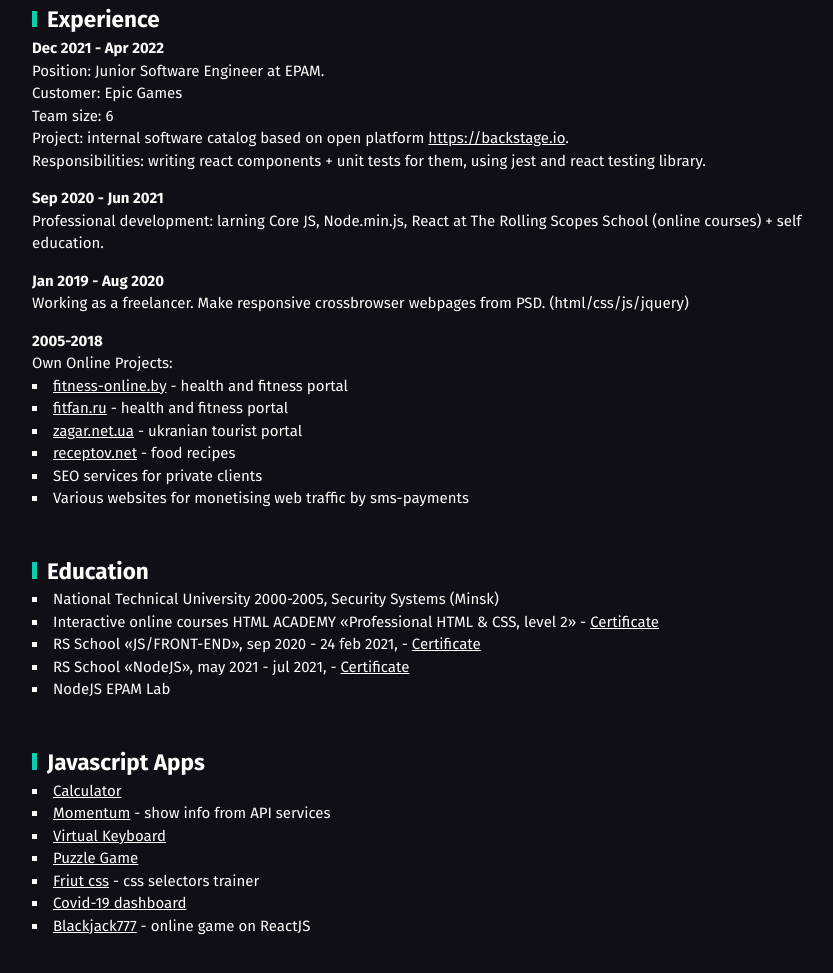
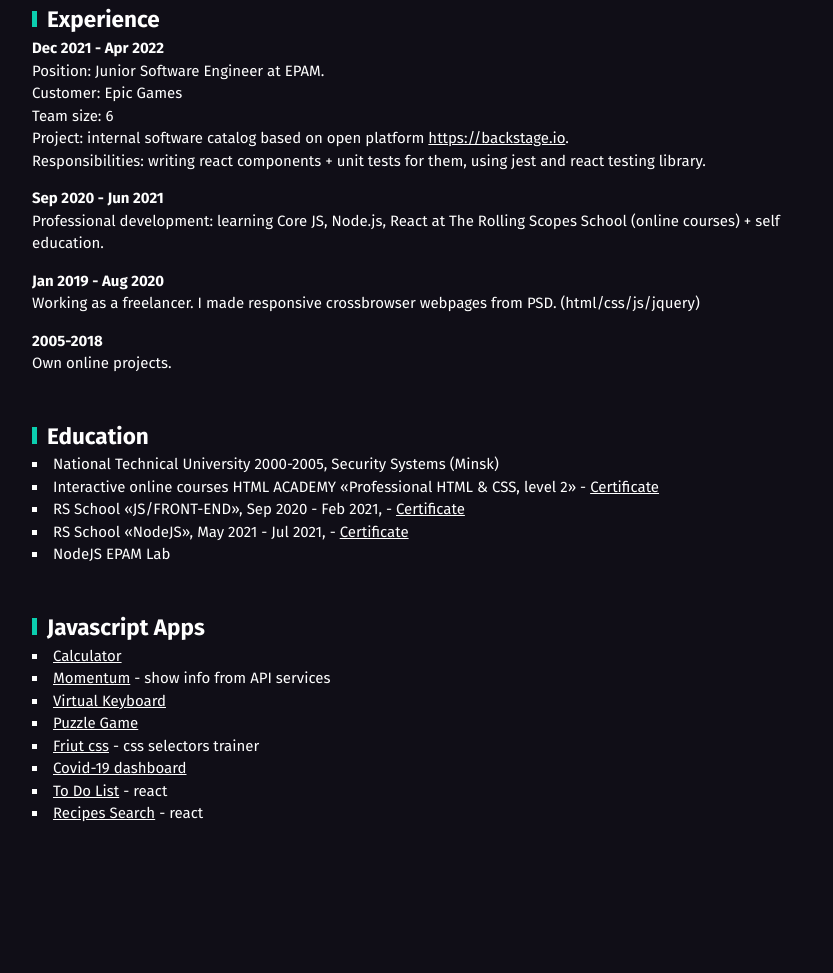
Before and after one commit to Helias17/cv, a plain HTML site: page index.html in a window 1280 px wide. Shown: the part 863-1836 px from the top of the page, without its empty margins (222-1055 px from the left). Drawn offline with Linux system fonts and the light colour scheme.

Commit message:
fix: edit content

```diff
--- a/index.html
+++ b/index.html
@@ -18,7 +18,7 @@
           <img src="img/foto.jpg" width="1623" height="1623" alt="" class="contacts__image-item hvr-buzz-out">
         </div>
         <div class="contacts__info">
-          <p class="contacts__greeting">Hello I'm</p>
+          <p class="contacts__greeting">Hello, I'm</p>
           <h1 class="title title_h1">Ilya Komar</h1>
           <p class="contacts__desc">JS Developer</p>
           <p>
@@ -104,21 +104,9 @@
         Project: internal software catalog based on open platform <a href="https://backstage.io/" target="_blank" class="text__link">https://backstage.io</a>.
         <br />
         Responsibilities: writing react components + unit tests for them, using jest and react testing library.</p>
-        <p class="text text_marg-bot-1"><b>Sep 2020 - Jun 2021</b><br /> Professional development: larning Core JS, Node.min.js, React at The Rolling Scopes School (online courses) + self education.</p>
-        <p class="text text_marg-bot-1"><b>Jan 2019 - Aug 2020</b><br /> Working as a freelancer. Make responsive crossbrowser webpages from PSD. (html/css/js/jquery)</p>
-        <p class="text"><b>2005-2018</b><br> Own Online Projects:</p>
-        <ul class="text text_marg-bot-1">
-          <li class="text__list-item"><a href="https://web.archive.org/web/20190213161103/http://www.fitness-online.by/"
-              target="_blank" class="text__link">fitness-online.by</a> - health and fitness portal</li>
-          <li class="text__list-item"><a href="https://fitfan.ru" target="_blank" class="text__link">fitfan.ru</a> -
-            health and fitness portal</li>
-          <li class="text__list-item"><a href="http://zagar.net.ua" target="_blank" class="text__link">zagar.net.ua</a>
-            - ukranian tourist portal</li>
-          <li class="text__list-item"><a href="http://receptov.net" target="_blank" class="text__link">receptov.net</a>
-            - food recipes</li>
-          <li class="text__list-item">SEO services for private clients</li>
-          <li class="text__list-item">Various websites for monetising web traffic by sms-payments</li>
-        </ul>
+        <p class="text text_marg-bot-1"><b>Sep 2020 - Jun 2021</b><br /> Professional development: learning Core JS, Node.js, React at The Rolling Scopes School (online courses) + self education.</p>
+        <p class="text text_marg-bot-1"><b>Jan 2019 - Aug 2020</b><br /> Working as a freelancer. I made responsive crossbrowser webpages from PSD. (html/css/js/jquery)</p>
+        <p class="text"><b>2005-2018</b><br> Own online projects.</p>
       </div>
       <div class="page-section">
         <h2 class="title title_h2">Education</h2>
@@ -127,10 +115,10 @@
           <li class="text__list-item">Interactive online courses HTML ACADEMY «Professional HTML & CSS, level 2» - <a
               href="https://assets.htmlacademy.ru/certificates/intensive/63/236662.pdf?1519227737" class="text__link"
               target="_blank">Certificate</a></li>
-          <li class="text__list-item">RS School «JS/FRONT-END», sep 2020 - 24 feb 2021, - <a
+          <li class="text__list-item">RS School «JS/FRONT-END», Sep 2020 - Feb 2021, - <a
               href="https://app.rs.school/certificate/absikbrx" class="text__link" target="_blank">Certificate</a></li>
           </li>
-          <li class="text__list-item">RS School «NodeJS», may 2021 - jul 2021, - <a
+          <li class="text__list-item">RS School «NodeJS», May 2021 - Jul 2021, - <a
               href="https://app.rs.school/certificate/0vcb531o" class="text__link" target="_blank">Certificate</a></li>
           </li>
           <li class="text__list-item">NodeJS EPAM Lab</li>
@@ -140,7 +128,7 @@
       <div class="page-section">
         <h2 class="title title_h2">Javascript Apps</h2>
         <ul class="text">
-          <li class="text__list-item"><a href="https://rolling-scopes-school.github.io/helias17-JS2020Q3/calculator/"
+          <li class="text__list-item"><a href="https://helias17.github.io/calculator/"
               target="_blank" class="text__link">Calculator</a></li>
           <li class="text__list-item"><a href="https://rolling-scopes-school.github.io/helias17-JS2020Q3/momentum/"
               target="_blank" class="text__link">Momentum</a> - show info from API services</li>
@@ -154,8 +142,12 @@
           <li class="text__list-item"><a
               href="https://rolling-scopes-school.github.io/helias17-JS2020Q3/covid-dashboard/" target="_blank"
               class="text__link">Covid-19 dashboard</a></li>
-          <li class="text__list-item"><a href="https://blackjack777.ws" target="_blank"
-              class="text__link">Blackjack777</a> - online game on ReactJS</li>
+          <li class="text__list-item"><a
+              href="https://helias17.github.io/todolist/" target="_blank"
+              class="text__link">To Do List</a> - react</li>
+          <li class="text__list-item"><a
+              href="https://helias17.github.io/recipe-app/" target="_blank"
+              class="text__link">Recipes Search</a> - react</li>
         </ul>
       </div>
     </article>
```
